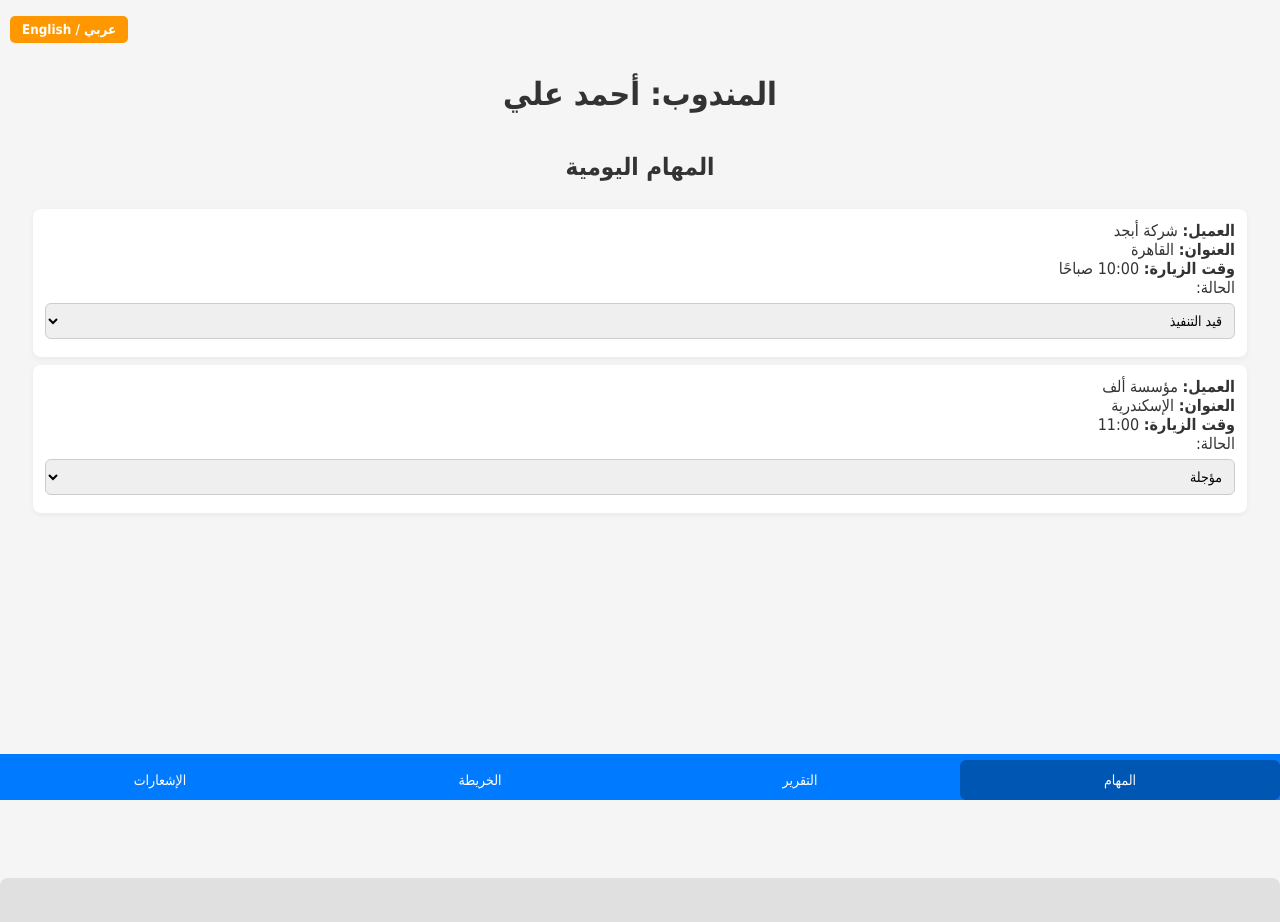
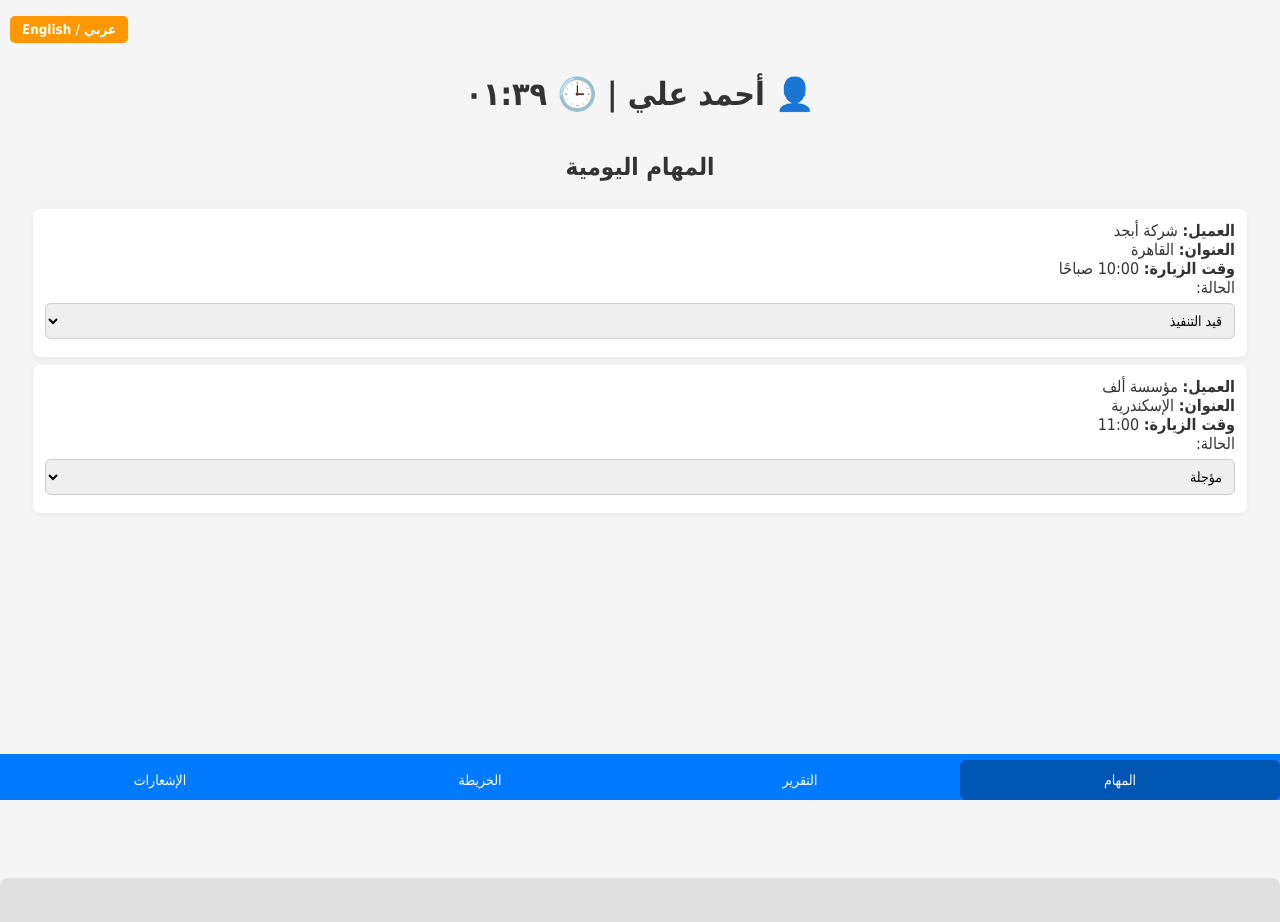
Before and after one commit to Asdasd7117/naser, a website: page public/delegate.html in a window 1280 px wide. Shown: the top 922 px of the page. Drawn offline with Linux system fonts and the light colour scheme.

Commit message:
Update delegate.html

```diff
--- a/public/delegate.html
+++ b/public/delegate.html
@@ -21,7 +21,7 @@
         map_tab: "الخريطة",
         notifications_tab: "الإشعارات",
         toggle_lang: "عربي / English",
-        delegate_name: "المندوب: أحمد علي"
+        delegate_name: "أحمد علي"
       },
       en: {
         tasks_title: "Daily Tasks",
@@ -36,7 +36,7 @@
         map_tab: "Map",
         notifications_tab: "Notifications",
         toggle_lang: "Arabic / English",
-        delegate_name: "Delegate: Ahmed Ali"
+        delegate_name: "Ahmed Ali"
       }
     };
 
@@ -52,25 +52,27 @@
     function applyTranslations(lang) {
       document.querySelectorAll("[data-translate]").forEach(el => {
         const key = el.getAttribute("data-translate");
-        if (translations[lang][key]) {
-          el.innerText = translations[lang][key];
-        }
+        if (translations[lang][key]) el.innerText = translations[lang][key];
       });
+      updateDelegateHeader();
     }
 
-    // ===================== اسم المندوب =====================
-    let currentDelegate = "delegate_name"; // المفتاح من الترجمات
+    // ===================== اسم المندوب + الساعة =====================
+    function updateDelegateHeader() {
+      const now = new Date().toLocaleTimeString("ar-EG", {
+        hour: "2-digit", minute: "2-digit", hour12: false, timeZone: "Africa/Cairo"
+      });
+      const name = translations[document.documentElement.lang]["delegate_name"];
+      document.getElementById("delegate-name").innerText = `👤 ${name} | 🕒 ${now}`;
+    }
+
+    setInterval(updateDelegateHeader, 60000); // تحديث كل دقيقة
 
     // ===================== مصفوفة المهام =====================
     let tasks = [
       { client: "شركة أبجد", address: "القاهرة", time: "10:00 صباحًا", status: "قيد التنفيذ" },
       { client: "مؤسسة ألف", address: "الإسكندرية", time: "11:00", status: "مؤجلة" }
     ];
-
-    // ===================== عرض اسم المندوب =====================
-    function showDelegateName() {
-      document.getElementById("delegate-name").setAttribute("data-translate", currentDelegate);
-    }
 
     // ===================== عرض المهام =====================
     function loadTasks() {
@@ -144,12 +146,12 @@
 
     // ===================== عند تحميل الصفحة =====================
     window.onload = function(){
-      showDelegateName();
+      applyTranslations(document.documentElement.lang);
       showSection('tasks');
       loadTasks();
       loadNotifications();
       initMap();
-      applyTranslations(document.documentElement.lang);
+      updateDelegateHeader();
     }
   </script>
 </head>
```
